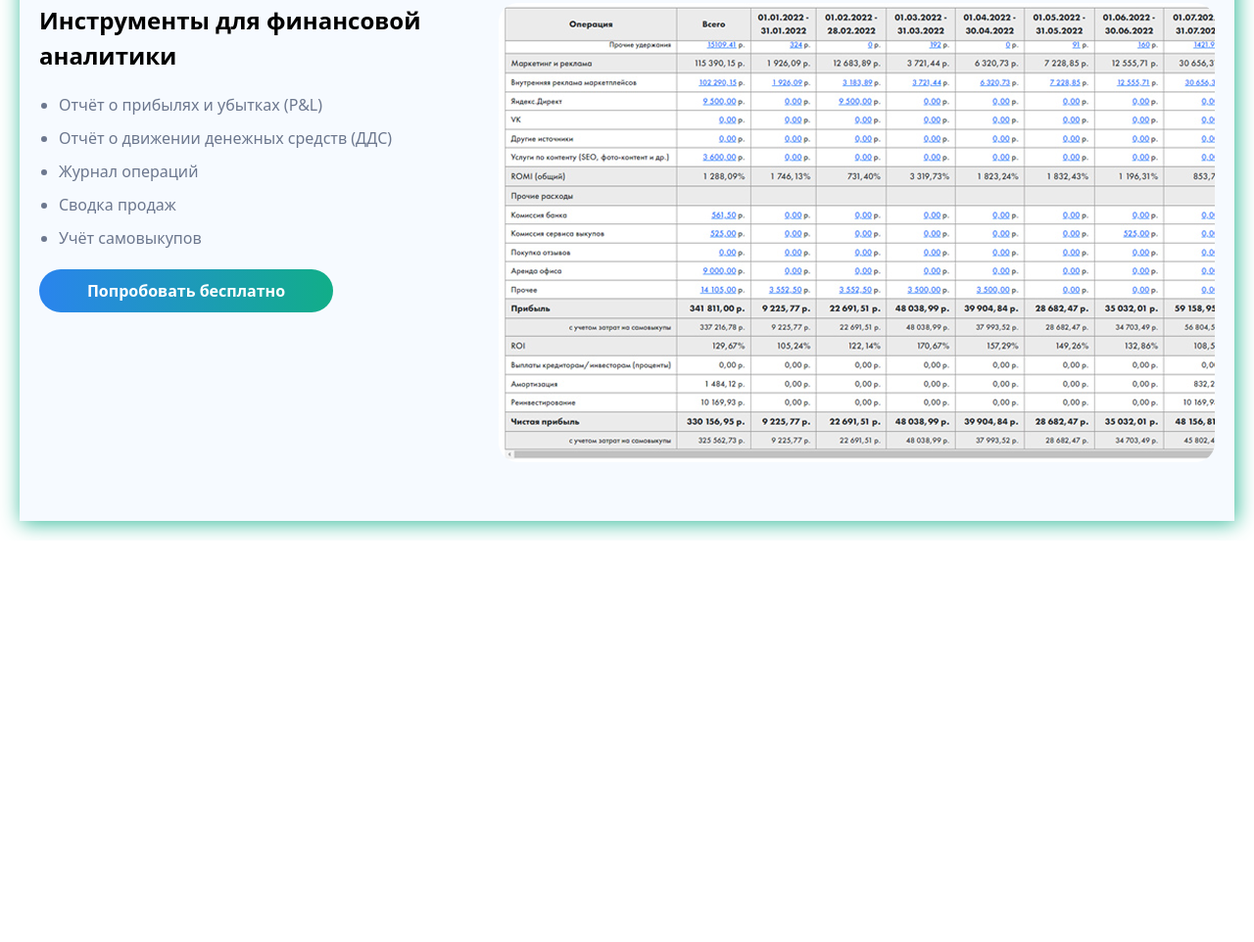
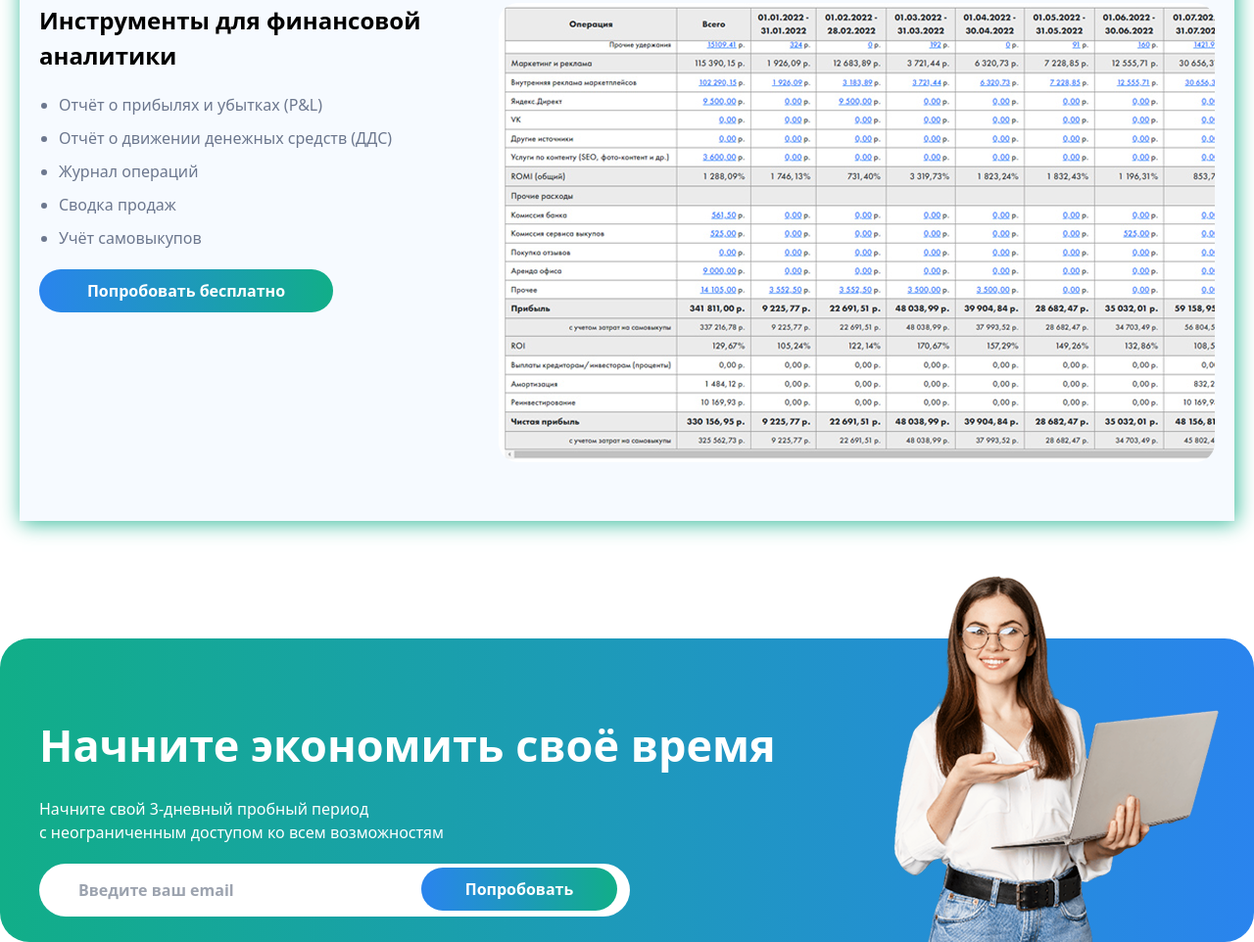
Before and after one commit to MuhammadEvazov/project5, a website: page src/index.html in a window 1280 px wide. Shown: the part 1256-2218 px from the top of the page at 98% size. Before the commit the page ends 1808 px from the top, so only its background shows below. Drawn offline with nearby package versions, Linux system fonts and the light colour scheme; files that its build step writes are made by us from their sources.

Commit message:
fourth section created successfully

```diff
--- a/src/index.html
+++ b/src/index.html
@@ -110,7 +110,8 @@
                             <li>Учёт самовыкупов</li>
                         </ul>
                         <button
-                            class="text-[white] w-[100%] lg:w-[300px] font-[600] py-[15px] lg:py-[10px] px-[40px] bg-gradient-to-r from-[#2A84EE] to-[#11AE88] rounded-[30px]">Попробовать бесплатно</button>
+                            class="text-[white] w-[100%] lg:w-[300px] font-[600] py-[15px] lg:py-[10px] px-[40px] bg-gradient-to-r from-[#2A84EE] to-[#11AE88] rounded-[30px]">Попробовать
+                            бесплатно</button>
                     </div>
                     <img src="./Images/capabilities-1 1.png" alt="">
 
@@ -139,6 +140,19 @@
                 </div>
             </article>
         </section>
+
+        <section class="section4 p-[20px] lg-[w-90%] lg:m-auto lg:max-w-[1300px] flex flex-col lg:flex-row items-center bg-gradient-to-r from-[#11AE88] to-[#2A84EE] lg:rounded-[30px] lg:h-[310px] lg:mt-[100px]">
+            <aside
+                class="p-[20px] text-[white] flex flex-col items-start gap-[20px] lg:w-[100%] lg:h-[200px]">
+                <h1 class="text-[25px] lg:text-[45px] text-white font-[900]">Начните экономить своё время</h1>
+                <p>Начните свой 3-дневный пробный период <br> с неограниченным доступом ко всем возможностям</p>
+                <input class="font-[600] py-[15px] px-[40px] rounded-[30px] w-[73%]" type="email"
+                    placeholder="Введите ваш email">
+                <button
+                    class="text-[white] w-[100%] lg:w-[200px] lg:relative lg:left-[390px] lg:top-[-70px] font-[600] py-[15px] lg:py-[10px] px-[40px] bg-gradient-to-r from-[#2A84EE] to-[#11AE88] rounded-[30px]">Попробовать</button>
+            </aside>
+            <img class="lg:relative top-[-37px]" src="./Images/[removal 1.png" alt="">
+        </section>
     </main>
 </body>
 
```
Also changed, not shown: src/Images/[removal 1.png (added).
